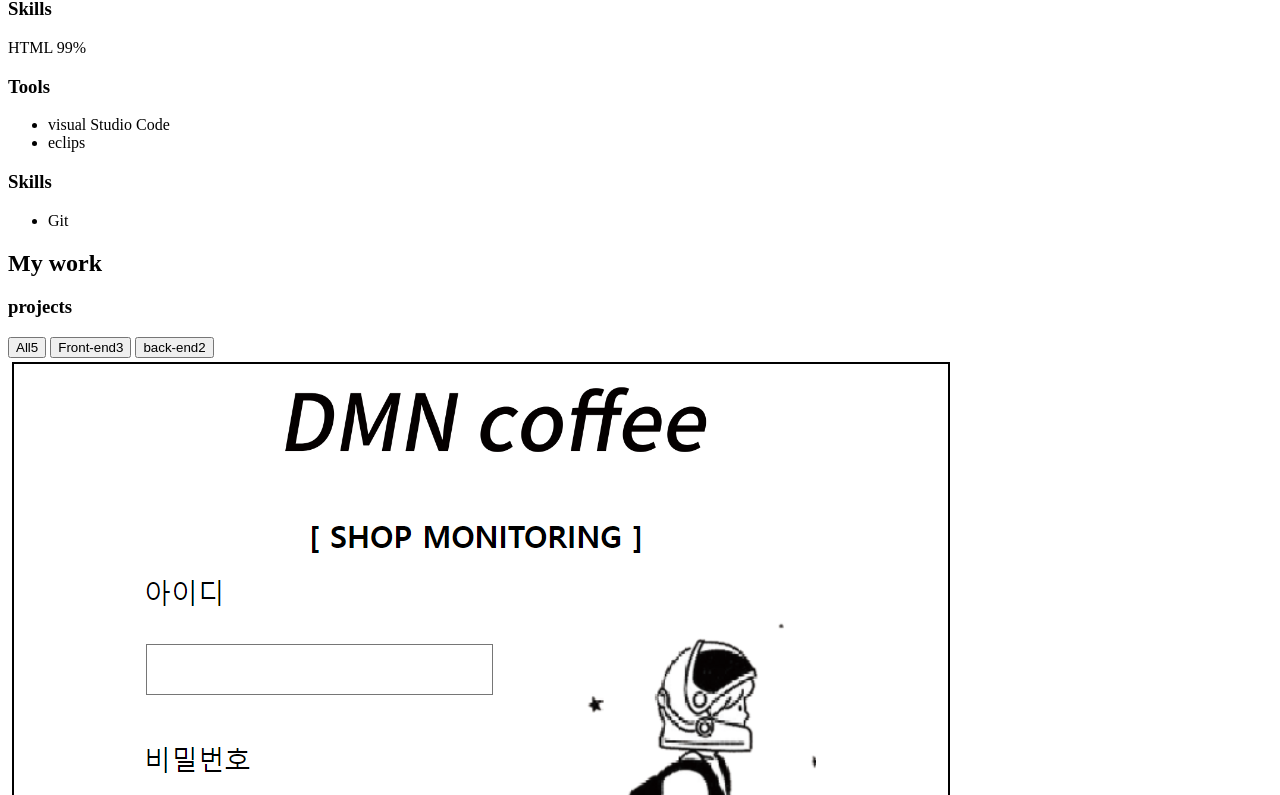
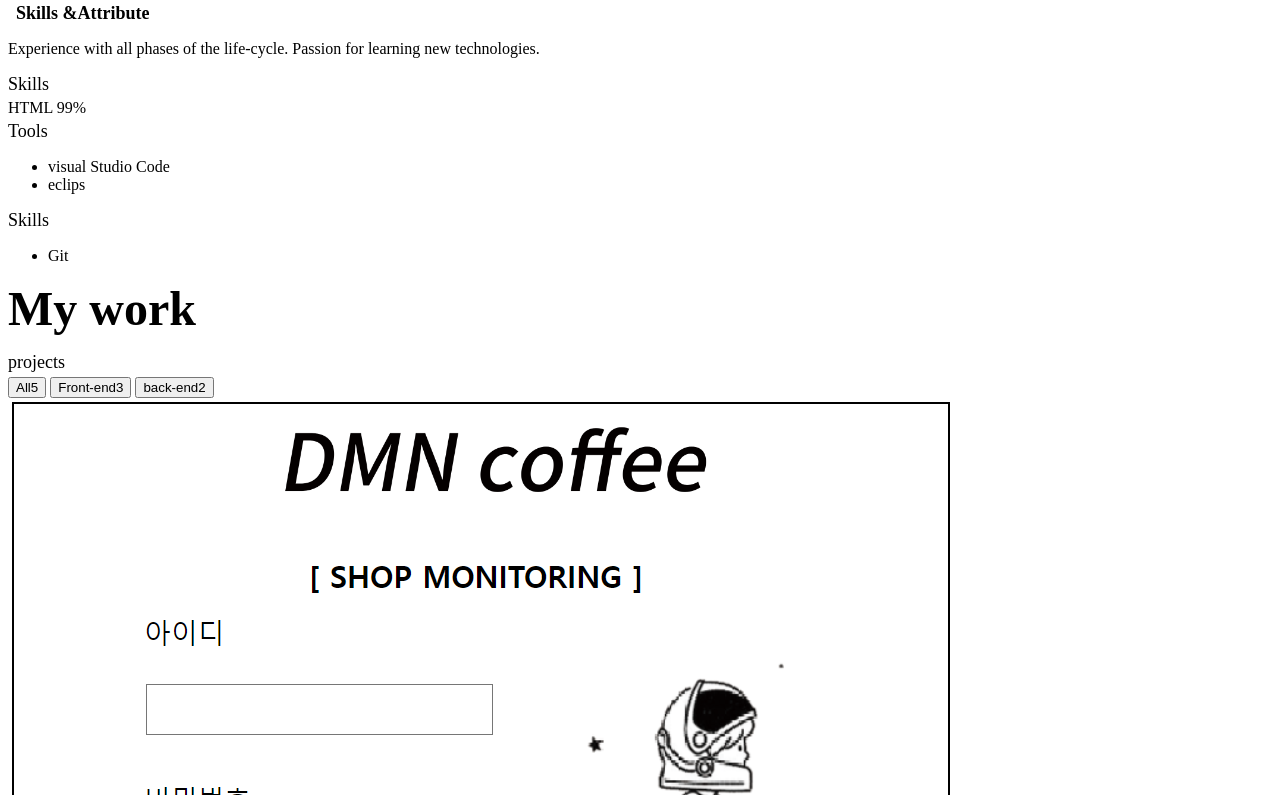
Before and after one commit to prplee/porfolio, a plain HTML site: page index.html in a window 1280 px wide. Shown: the part 743-1538 px from the top of the page. Drawn offline with Linux system fonts and the light colour scheme.

Commit message:
typography

```diff
--- a/style.css
+++ b/style.css
@@ -23,4 +23,30 @@
     --weight-semi-bold:600;
     --weight-regular: 400;
     /* size */
+
+
 }
+/* universal tags */
+*{
+    box-sizing: border-box;
+}
+/* typography */
+h1{
+    font-size : var(--font-large);
+    font-weight: var(--weight-bold);
+    color: var(--color-black);
+    margin: 16px 0px ;
+}
+
+h2{
+    font-size: var(--font-regular);
+    font-weight: var(--weight-semi-bold);
+    color: var(--color-black);
+    margin: 8px;
+}
+h3{
+    font-size: var(--font-regular);
+    font-weight: var(--font-regular);
+    color: var(--color-black);
+    margin: 4px 0;
+}
```
